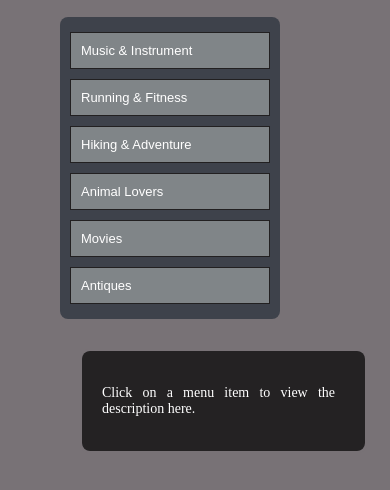
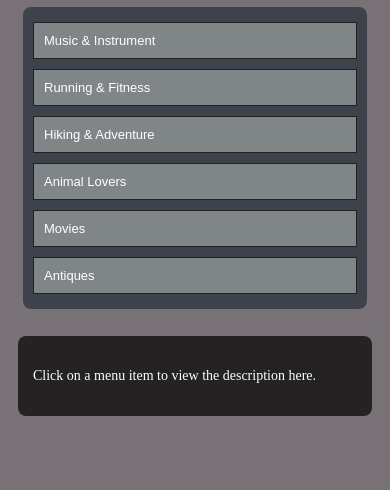
Before and after one commit to YustisioD/yustisio.hobbies, a plain HTML site: page index.html in a window 390 px wide. Shown: the part 70-560 px from the top of the page. Drawn offline with Linux system fonts and the light colour scheme.

Commit message:
index.html

```diff
--- a/index.html
+++ b/index.html
@@ -5,64 +5,7 @@
     <meta name="viewport" content="width=device-width, initial-scale=1.0">
     <title>Yustisio's Hobbies & Collections</title>
     <style>
-@media (max-width: 750px) {
-    .container {
-        flex-direction: column;
-        margin: 0 10px;
-        padding: 10px;
-        align-items: center; /* Pastikan menu dan deskripsi sejajar tengah */
-        gap: 10px; /* Mengurangi jarak antar elemen */
-    }
-
-    .menu {
-        width: 90%; /* Pastikan lebar menu sama dengan deskripsi */
-        max-height: none;
-        margin-bottom: 10px; /* Mengurangi jarak dengan deskripsi */
-        text-align: center;
-        display: flex;
-        flex-direction: column;
-        align-items: center;
-    }
-
-    .description {
-        width: 90%; /* Pastikan lebar deskripsi sama dengan menu */
-        max-width: 800px; /* Maksimal lebar */
-        height: auto;
-        padding: 15px; /* Mengurangi padding agar lebih kompak */
-        font-size: 16px;
-        overflow-y: auto;
-        text-align: justify;
-        margin-left: 0; /* Hapus margin kiri agar sejajar dengan menu */
-    }
-
-    .description-content {
-        font-size: 14px;
-        padding-right: 0;
-        padding-left: 0;
-    }
-
-    figure img {
-        width: 100%;
-        max-width: 100%;
-    }
-
-    .menu-item {
-        font-size: 13px;
-        text-align: center;
-    }
-}
-
-@media (min-width: 1200px) {
-    .description {
-        font-size: 20px; /* Ukuran teks lebih besar untuk laptop */
-    }
-
-    .menu-item {
-        font-size: 15px;
-    }
-
-}
-
+   /* ========== UMUM ========== */
         body {
             font-family: "Times New Roman", sans-serif;
             margin: 0;
@@ -71,31 +14,33 @@
             color: white;
         }
 
+        /* ========== HEADER ========== */
         .header {
             background-color: #3E424B;
-        color: rgb(255, 255, 255);
+            color: white;
             text-align: center;
             padding: 20px;
             font-size: 24px;
             font-weight: bold;
         }
 
+        /* ========== LAYOUT UTAMA ========== */
         .container {
             display: flex;
             justify-content: space-between;
+            align-items: flex-start;
             padding: 20px;
             margin: 0 40px;
-        align-items: flex-start;
-        gap: 20px; /* Tambahkan jarak antara menu dan deskripsi */
+            gap: 20px;
         }
 
+        /* ========== MENU SAMPING ========== */
         .menu {
             width: 200px;
             background-color: #3E424B;
             padding: 10px;
             border-radius: 8px;
             max-height: 750px;
-        margin-right: 20px; /* Tambahkan jarak dari deskripsi */
         }
 
         .menu-item {
@@ -106,58 +51,70 @@
             background-color: #808588;
             cursor: pointer;
             text-align: left;
-        color:#ffffff;
+            color: #ffffff;
+            font-size: 15px;
         }
 
         .menu-item:hover {
             background-color: #0F1A2B;
         }
 
+        /* ========== DESKRIPSI ========== */
         .description {
+            flex: 1;
             position: relative;
-        flex: 1;
             padding: 20px;
             border: 2px solid #787276;
-        height: calc(90vh - 80px);
             border-radius: 8px;
-        text-align: justify;
             background-size: cover;
             background-position: center;
+            text-align: justify;
+            max-height: 800px;
+            overflow: hidden;
             display: flex;
             flex-direction: column;
-        max-height: 800px;
             margin-left: 20px;
-        overflow: hidden;
         }
 
-    /* Overlay transparan 70% */
+        /* Overlay gelap 70% */
         .description::before {
             content: "";
             position: absolute;
-        top: 0;
-        left: 0;
-        width: 100%;
-        height: 100%;
-        background-color: rgba(0, 0, 0, 0.7); /* 70% gelap */
+            top: 0; left: 0;
+            width: 100%; height: 100%;
+            background-color: rgba(0, 0, 0, 0.7);
             border-radius: 8px;
             z-index: 1;
         }
 
-    /* Pastikan teks tetap di atas overlay */
-    .description-content {
-        position: relative;
-        z-index: 2;
-    }
-
-
+        /* Konten teks deskripsi */
         .description-content {
             position: relative;
             z-index: 2;
             overflow-y: auto;
             max-height: 100%;
             padding-right: 10px;
+            font-size: 16px;
+            line-height: 1.6;
         }
 
+        /* Scrollbar custom */
+        .description-content::-webkit-scrollbar {
+            width: 8px;
+        }
+        .description-content::-webkit-scrollbar-track {
+            background: rgba(255, 255, 255, 0.1);
+            border-radius: 10px;
+        }
+        .description-content::-webkit-scrollbar-thumb {
+            background: #aaa;
+            border-radius: 10px;
+        }
+        .description-content::-webkit-scrollbar-thumb:hover {
+            background: #888;
+        }
+
+        /* ========== GAMBAR DAN FIGURE ========== */
         figure {
             text-align: center;
             margin: 20px 0;
@@ -167,6 +124,7 @@
             width: 100%;
             max-width: 500px;
             border-radius: 8px;
+            height: auto;
         }
 
         figcaption {
@@ -174,6 +132,62 @@
             color: #ddd;
             margin-top: 5px;
             font-style: italic;
+        }
+
+        /* ========== RESPONSIVE: PORTRAIT MODE ========== */
+        @media (orientation: portrait) {
+            .container {
+                flex-direction: column;
+                align-items: center;
+                padding: 10px 15px;
+                gap: 15px;
+                margin: 0;
+            }
+
+            .menu,
+            .description {
+                width: 90%;
+                max-width: 340px;
+            }
+
+            .menu {
+                display: flex;
+                flex-direction: column;
+                align-items: center;
+                margin-bottom: 10px;
+            }
+
+            .menu-item {
+                width: 100%;
+                font-size: 13px;
+                margin: 5px 0;
+            }
+
+            .description {
+                padding: 15px;
+                margin-left: 0;
+            }
+
+            .description-content {
+                font-size: 14px;
+                padding-right: 10px;
+            }
+
+            figure img {
+                width: 100%;
+                height: auto;
+            }
+        }
+
+        /* ========== RESPONSIVE: LAYAR BESAR ========== */
+        @media (min-width: 1200px) {
+            .description {
+                font-size: 20px;
+            }
+
+            .menu-item {
+                font-size: 15px;
+            }
         }
     </style>
 </head>
```
Lines whose indentation alone changed are shown as unchanged.
